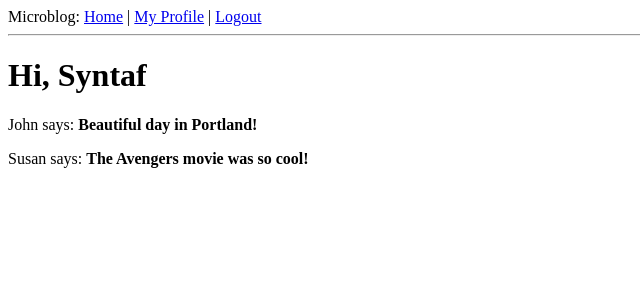
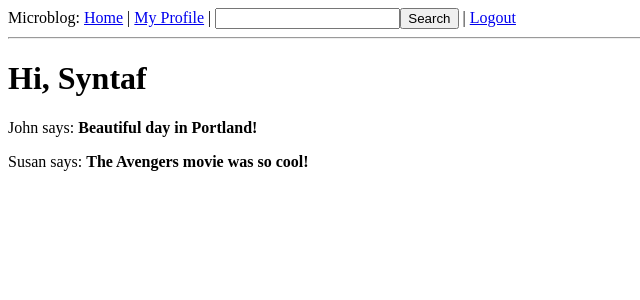
Before and after one commit to Syntaf/flask-liblogger, a Flask app: page / in a window 1280 px wide. Shown: the top 300 px of the page, without its empty margins (0-640 px from the left). Run offline with Flask 2, Linux system fonts and the light colour scheme; a user stored in the database is signed in; data comes from the database, SQL or seed files in the repository; both versions use the stored data as it was after the commit; parts of the project's set-up code (start-up, migrations or seed data) failed here and were passed over.

Commit message:
added search functionality and database, bug fixes

```diff
--- a/app/forms.py
+++ b/app/forms.py
@@ -1,4 +1,5 @@
 from flask.ext.wtf import Form
+from models import User
 from wtforms import TextField, BooleanField, TextAreaField
 from wtforms.validators import Required, Length
 
@@ -24,3 +25,6 @@ class EditForm(Form):
 			self.nickname.errors.append('This nickname is already in use. Please choose another one.')
 			return False
 		return True
+
+class SearchForm(Form):
+	search = TextField('search', validators = [Required()])
--- a/app/models.py
+++ b/app/models.py
@@ -1,4 +1,5 @@
-from app import db
+from app import app, db
+import flask.ext.whooshalchemy as whooshalchemy
 from hashlib import md5
 
 ROLE_USER = 0
@@ -70,6 +71,8 @@ class User(db.Model):
 		return new_nickname
 
 class Post(db.Model):
+	__searchable__ = ['body']
+
 	id = db.Column(db.Integer, primary_key = True)
 	body = db.Column(db.String(140))
 	timestamp = db.Column(db.DateTime)
@@ -77,3 +80,5 @@ class Post(db.Model):
 
 	def __repr__(self):
 		return '<Post %r>' % (self.body)
+
+whooshalchemy.whoosh_index(app, Post)
--- a/app/templates/base.html
+++ b/app/templates/base.html
@@ -11,6 +11,7 @@
 			<a href="{{ url_for('index') }}">Home</a>
 			{% if g.user.is_authenticated() %}
 			| <a href="{{ url_for('user', nickname= g.user.nickname) }}">My Profile</a>
+			| <form style="display: inline;" action="{{url_for('search')}}" method="post" name="search">{{g.search_form.hidden_tag()}}{{g.search_form.search(size=20)}}<input type="submit" value="Search"></form>
 			| <a href="{{ url_for('logout') }}">Logout</a>
 			{% endif %}
 		</div>
--- a/app/views.py
+++ b/app/views.py
@@ -1,9 +1,11 @@
 from flask import render_template, flash, redirect, session, url_for, request, g
 from flask.ext.login import login_user, logout_user, current_user, login_required
 from app import app, db, lm, oid
-from forms import LoginForm, EditForm
-from models import User, ROLE_USER, ROLE_ADMIN
+from models import User, Post, ROLE_USER, ROLE_ADMIN
 from datetime import datetime
+from config import MAX_SEARCH_RESULTS
+from forms import LoginForm, EditForm, SearchForm
+
 
 @lm.user_loader
 def load_user(id):
@@ -13,9 +15,11 @@ def load_user(id):
 def before_request():
     g.user = current_user
     if g.user.is_authenticated():
-        g.user.last_seen = datetime.utcnow()
-        db.session.add(g.user)
-        db.session.commit()
+		g.user.last_seen = datetime.utcnow()
+		db.session.add(g.user)
+		db.session.commit()
+		g.search_form = SearchForm()
+
 
 @app.errorhandler(404)
 def internal_error(error):
@@ -150,3 +154,18 @@ def unfollow(nickname):
     db.session.commit()
     flash('You have stopped following ' + nickname + '.')
     return redirect(url_for('user', nickname = nickname))
+
+@app.route('/search', methods=['POST'])
+@login_required
+def search():
+	if not g.search_form.validate_on_submit():
+		return redirect(url_for('index'))
+	return redirect(url_for('search_results', query=g.search_form.search.data))
+
+@app.route('/search_results/<query>')
+@login_required
+def search_results(query):
+	results = Post.query.whoosh_search(query, MAX_SEARCH_RESULTS).all()
+	return render_template('search_results.html',
+			query = query,
+			results = results)
--- a/config.py
+++ b/config.py
@@ -8,6 +8,10 @@ MAIL_PASSWORD = None
 ADMINS = ['gmercer@gmail.com']
 
 basedir = os.path.abspath(os.path.dirname(__file__))
+
+WHOOSH_BASE = os.path.join(basedir, 'search.db')
+
+MAX_SEARCH_RESULTS=50
 
 SQLALCHEMY_DATABASE_URI = 'sqlite:///' + os.path.join(basedir, 'app.db')
 SQLALCHEMY_MIGRATE_REPO = os.path.join(basedir, 'db_repository')
```
Also changed, not shown: app/templates/search_results.html (added, +8 -0 lines), app.db, 11 other files.
